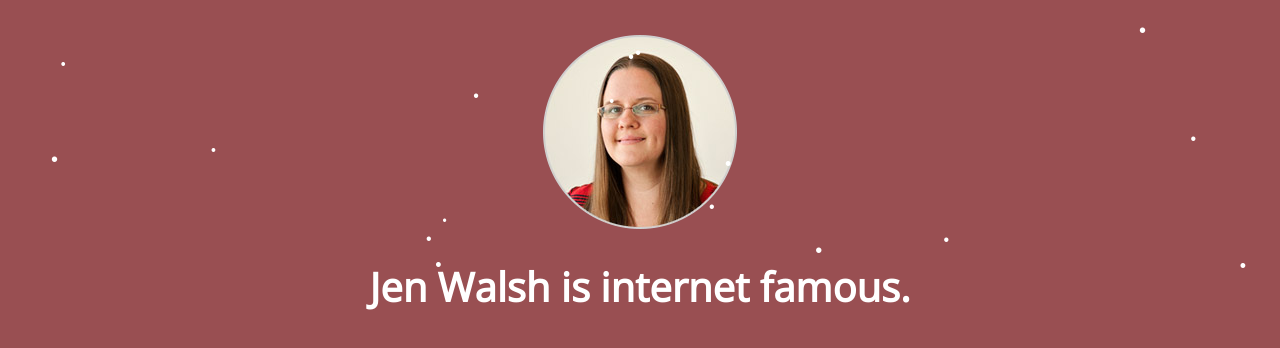
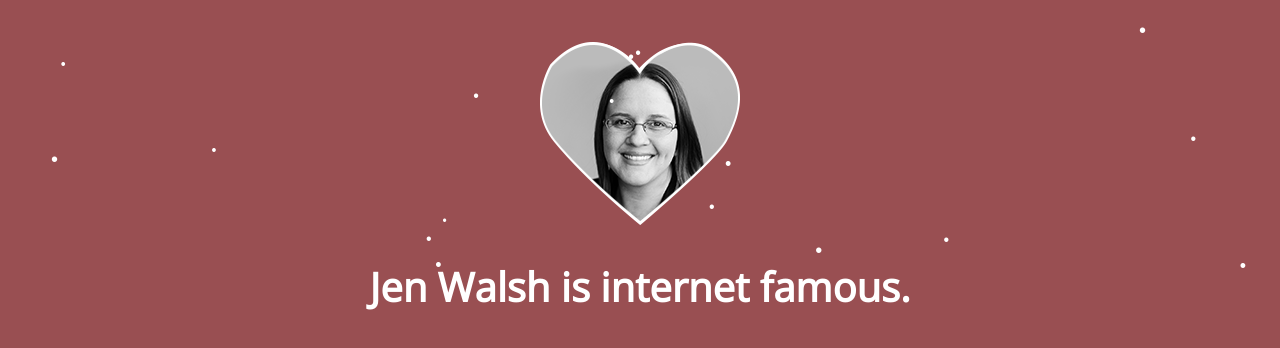
Before and after one commit to paulvantuyl/jenwalshfanclub, a plain HTML site: page index.html in a window 1280 px wide. Drawn offline with nearby package versions, Linux system fonts and the light colour scheme.

Commit message:
add new picture with heart shaped mask

```diff
--- a/index.html
+++ b/index.html
@@ -16,7 +16,7 @@
     </head>
     <body>
 
-        <a href="https://twitter.com/jendub" title="@jendub"><img class="img-responsive" src="img/jenwalsh.png" alt="Jen Walsh, Internet Famous Lady"></a>
+        <a href="https://twitter.com/jendub" title="@jendub"><img class="img-responsive" src="img/jenwalsh-valentine.png" alt="Jen Walsh, Internet Famous Lady"></a>
         <h1>Jen Walsh is internet famous.</h1>
 
         <!--<script src="js/main.js"></script>-->
```
Also changed, not shown: img/jenwalsh-valentine.png (added), 1 other file.
